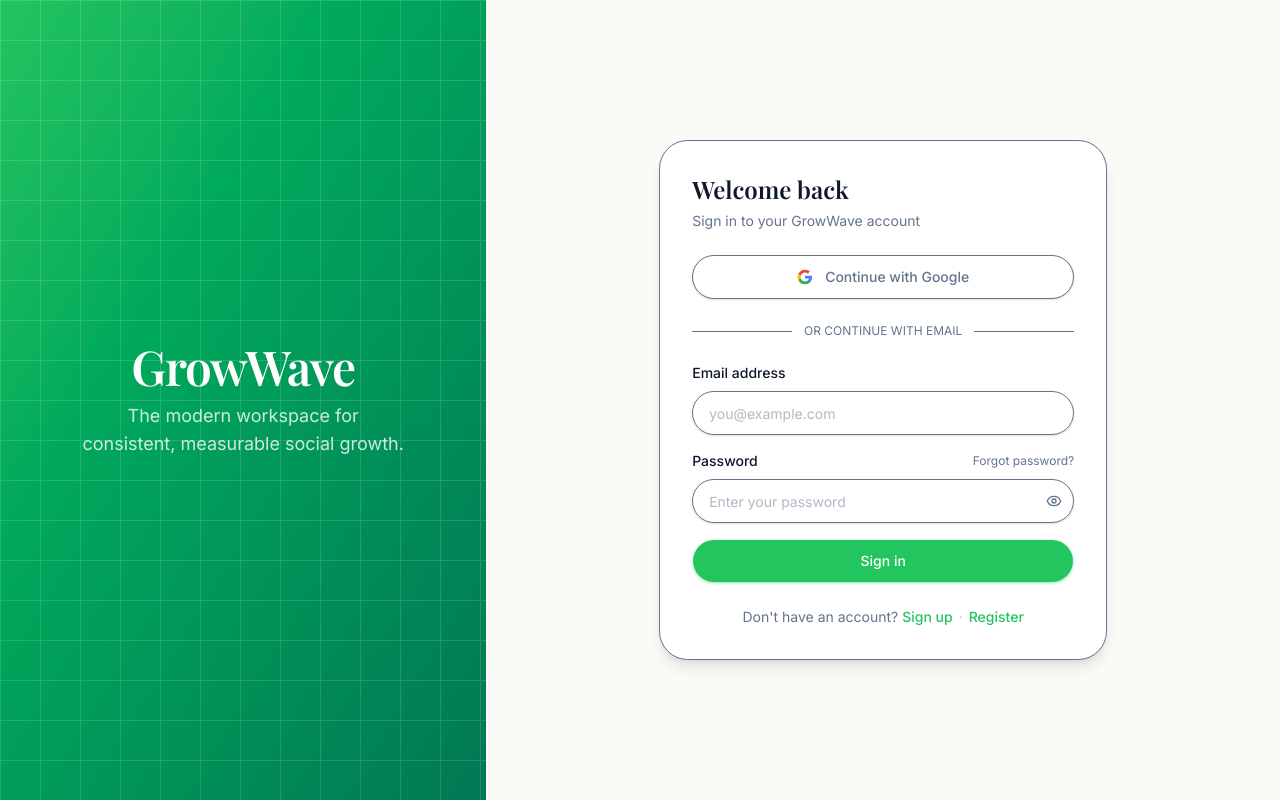
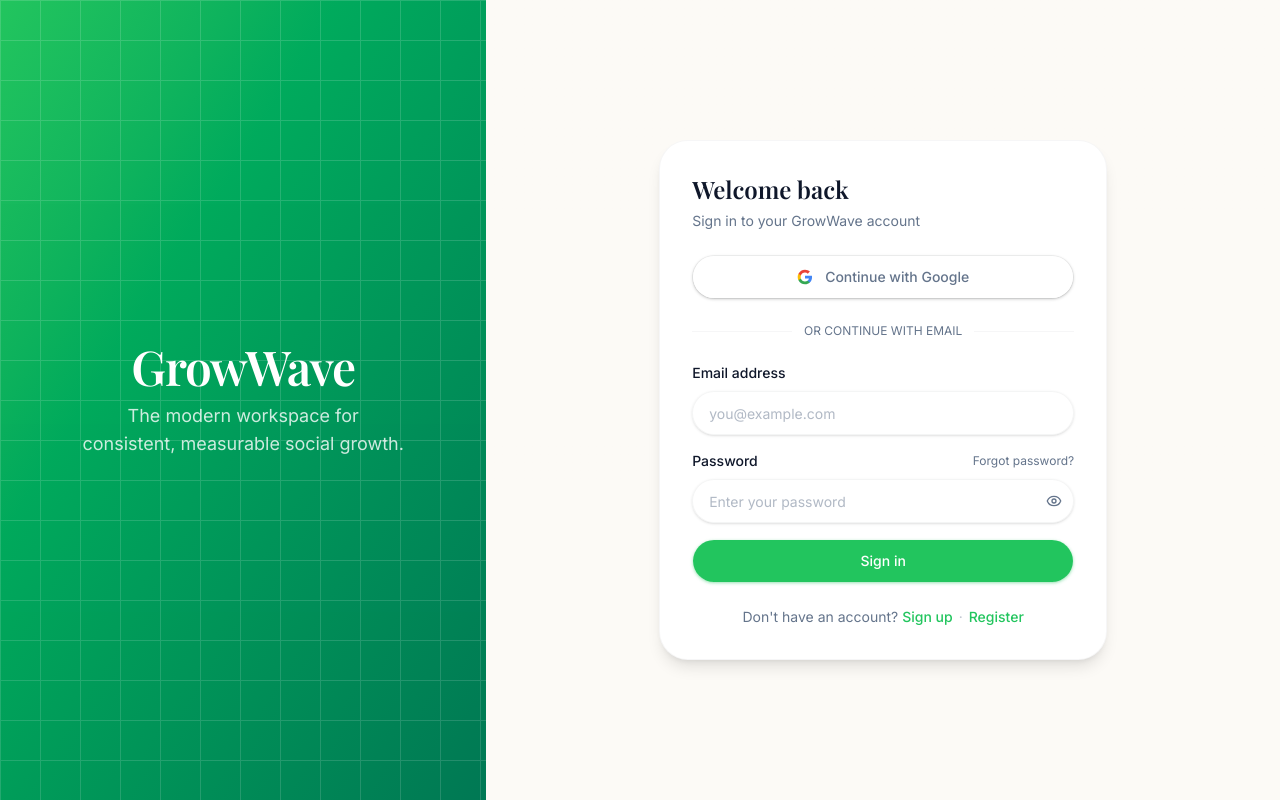
Before and after one commit to zakaria965/social_media_system, a Next.js app: page /login in a window 1280 px wide. Built offline with nearby package versions, Linux system fonts and the light colour scheme; no server answers; a web font is replaced by a local one.

Commit message:
commit_fiftythree

```diff
--- a/app/globals.css
+++ b/app/globals.css
@@ -85,7 +85,6 @@
     --accent: var(--brand-surface);
     --accent-foreground: var(--brand-hover);
     --destructive: hsl(0 84% 60%);
-    --border: var(--border);
     --input: var(--border);
     --ring: var(--brand-primary);
     --chart-1: oklch(0.87 0 0);
@@ -120,7 +119,6 @@
     --accent: var(--brand-surface);
     --accent-foreground: var(--brand-hover);
     --destructive: hsl(0 84% 60%);
-    --border: var(--border);
     --input: var(--border);
     --ring: var(--brand-primary);
     --chart-1: oklch(0.87 0 0);
```
